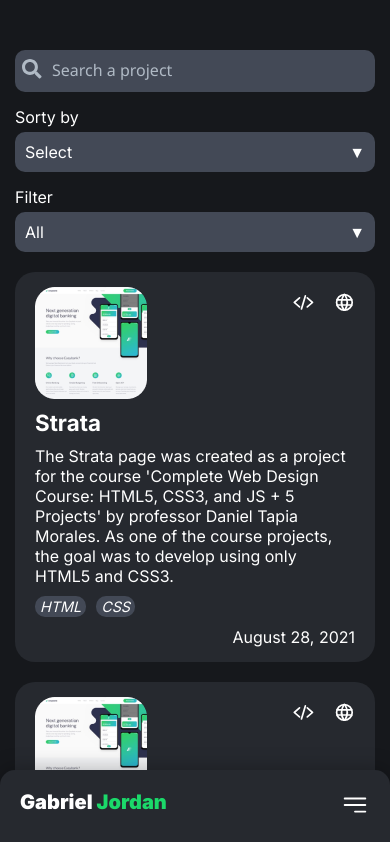
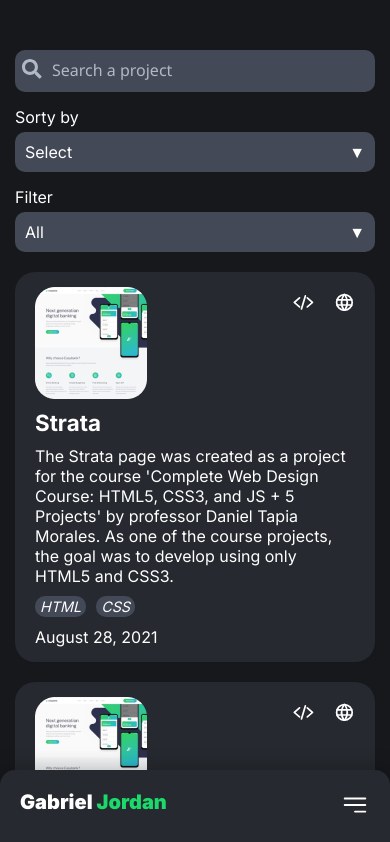
Before and after one commit to jordan-cod/portfolio, a Next.js app: page /en/projects in a window 390 px wide. Shown: the top 842 px of the page. Built offline with nearby package versions, Linux system fonts and the light colour scheme.

Commit message:
Ajustar estilo do card de projeto

```diff
--- a/src/components/shared/project-card/ProjectCard.module.css
+++ b/src/components/shared/project-card/ProjectCard.module.css
@@ -66,7 +66,5 @@
     }
     .date {
         position: static;
-        width: 100%;
-        text-align: right;
     }
 }
```
